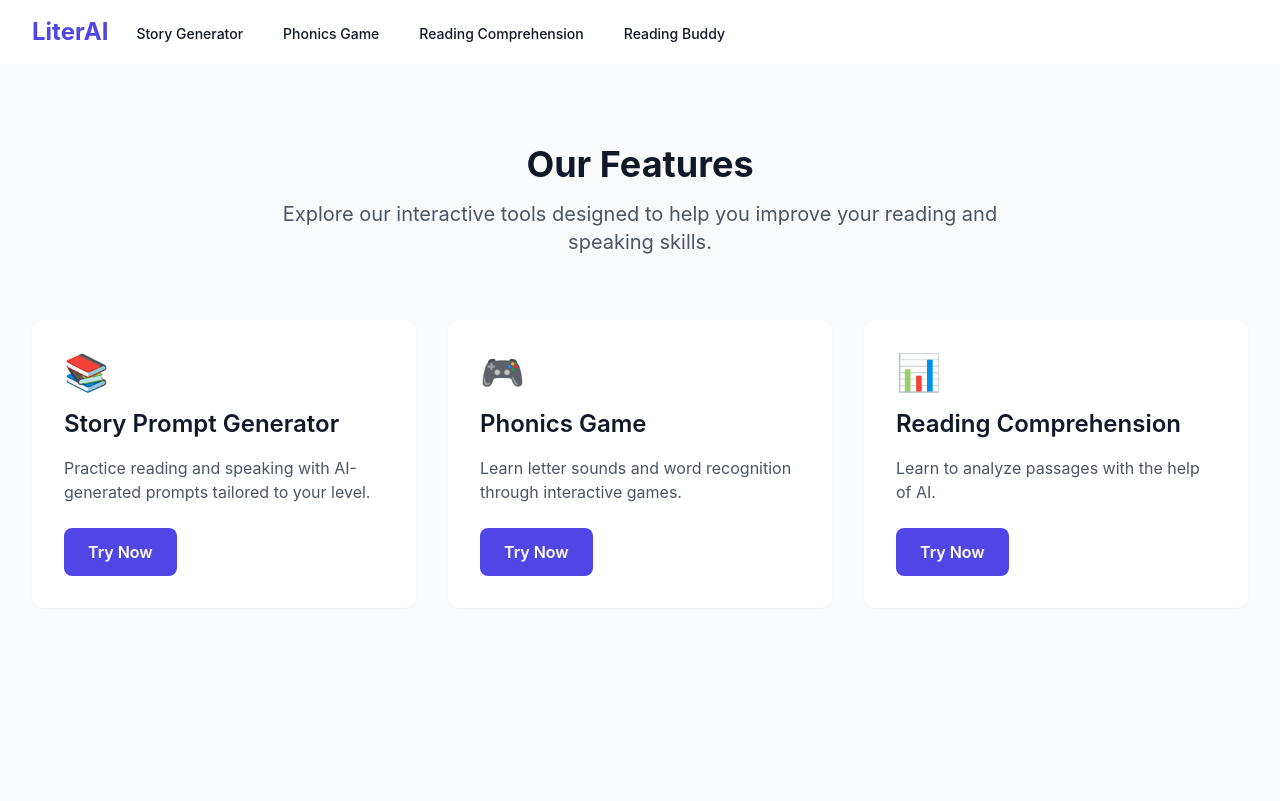
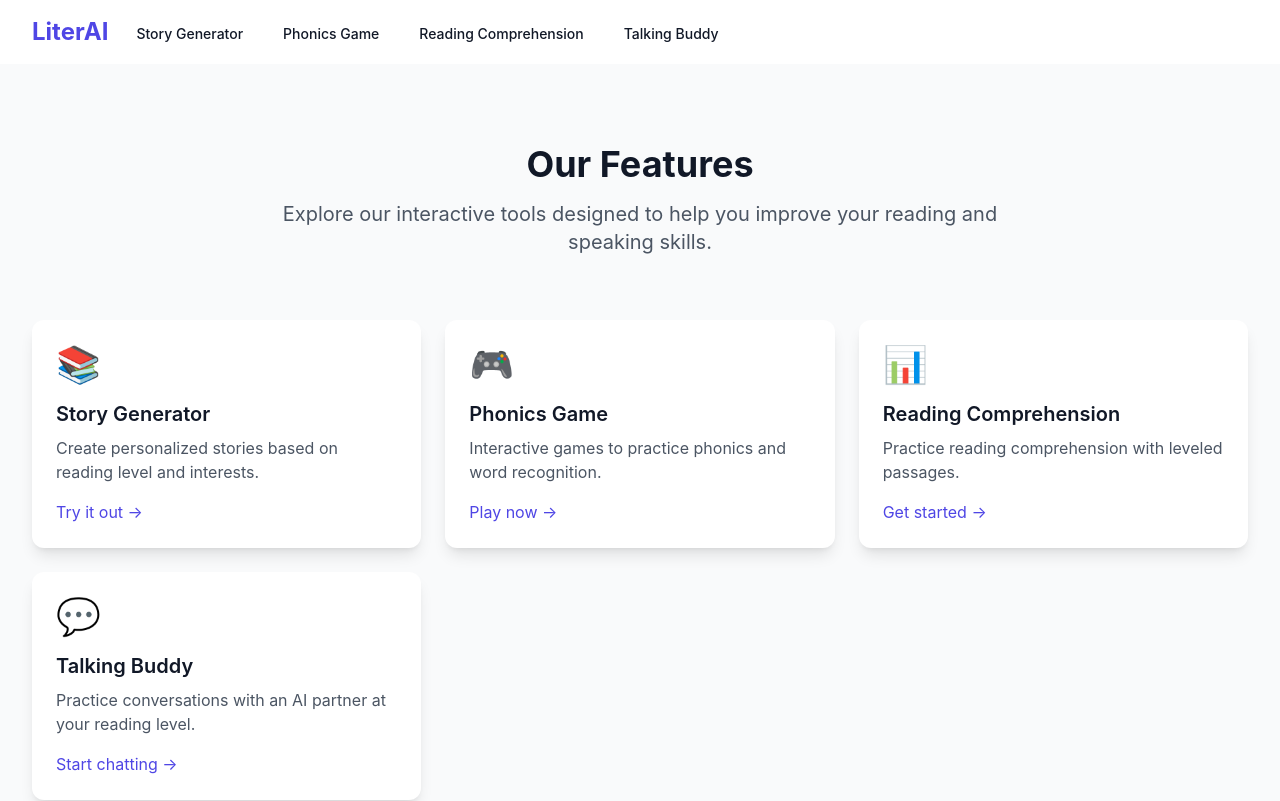
Before and after one commit to emyms29/literai, a React (Vite) app: page /features in a window 1280 px wide. Shown: the top 801 px of the page. Built offline with nearby package versions, Linux system fonts and the light colour scheme.

Commit message:
text generation

```diff
--- a/src/components/Footer.tsx
+++ b/src/components/Footer.tsx
@@ -30,7 +30,7 @@ const Footer = () => {
               </li>
               <li>
                 <Link to="/reading-buddy" className="text-gray-400 hover:text-white transition-colors">
-                  Reading Buddy
+                  Talking Buddy
                 </Link>
               </li>
             </ul>
--- a/src/components/Navbar.tsx
+++ b/src/components/Navbar.tsx
@@ -36,7 +36,7 @@ const Navbar: React.FC = () => {
                 to="/reading-buddy"
                 className="inline-flex items-center px-1 pt-1 text-sm font-medium text-gray-900 hover:text-primary"
               >
-                Reading Buddy
+                Talking Buddy
               </Link>
             </div>
           </div>
--- a/src/components/ReadingBuddy.tsx
+++ b/src/components/ReadingBuddy.tsx
@@ -95,7 +95,7 @@ const ReadingBuddy: React.FC<ReadingBuddyProps> = ({ lexileLevel }) => {
             <span className="text-2xl">📚</span>
           </div>
           <div>
-            <h2 className="text-xl font-bold">Reading Buddy</h2>
+            <h2 className="text-xl font-bold">Talking Buddy</h2>
             <p className="text-gray-600">Lexile Level: {lexileLevel}</p>
           </div>
         </div>
--- a/src/components/ReadingLevelAnalyzer.tsx
+++ b/src/components/ReadingLevelAnalyzer.tsx
@@ -181,29 +181,66 @@ const ReadingLevelAnalyzer: React.FC = () => {
   const [questionStatus, setQuestionStatus] = useState<{ [key: number]: boolean }>({});
   const [isLoading, setIsLoading] = useState<boolean>(false);
   const [error, setError] = useState<string | null>(null);
+  const [progress, setProgress] = useState<number>(0);
 
-  const generatePassage = () => {
+  const generatePassage = async () => {
     setIsLoading(true);
     setError(null);
+    setProgress(0);
+
+    // Simulate progress updates
+    const progressInterval = setInterval(() => {
+      setProgress(prev => Math.min(prev + 10, 90));
+    }, 500);
 
     try {
-      // Get passages for the selected difficulty
-      const difficultyPassages = SAMPLE_PASSAGES.filter(
-        passage => passage.difficulty === selectedDifficulty
-      );
+      console.log('Generating passage for difficulty:', selectedDifficulty);
 
-      if (difficultyPassages.length === 0) {
-        throw new Error('No passages available for this difficulty level');
+      const response = await fetch('http://localhost:3001/api/generate-passage', {
+        method: 'POST',
+        headers: {
+          'Content-Type': 'application/json',
+          'Accept': 'application/json'
+        },
+        body: JSON.stringify({
+          difficulty: selectedDifficulty
+        }),
+      });
+
+      clearInterval(progressInterval);
+      setProgress(100);
+
+      console.log('API Response status:', response.status);
+
+      if (!response.ok) {
+        const errorText = await response.text();
+        console.error('Error response:', errorText);
+        throw new Error(`HTTP error! status: ${response.status}`);
       }
 
-      // Randomly select a passage
-      const randomIndex = Math.floor(Math.random() * difficultyPassages.length);
-      const newPassage = difficultyPassages[randomIndex];
+      const data = await response.json();
+      console.log('API Response data:', data);
 
+      if (!data.success) {
+        throw new Error(data.error || 'Failed to generate passage');
+      }
+
+      if (!data.passage) {
+        throw new Error('No passage data received');
+      }
+
+      const newPassage = {
+        ...data.passage,
+        id: Date.now(),
+        lexileLevel: selectedDifficulty === 'beginner' ? 650 :
+                    selectedDifficulty === 'intermediate' ? 850 : 1050
+      };
+
+      console.log('Generated new passage:', newPassage);
       handlePassageSelect(newPassage);
     } catch (err) {
-      setError('Failed to generate passage. Please try again.');
-      console.error('Error generating passage:', err);
+      console.error('Detailed error:', err);
+      setError(err.message || 'Failed to generate passage. Please try again.');
     } finally {
       setIsLoading(false);
     }
@@ -325,6 +362,21 @@ const ReadingLevelAnalyzer: React.FC = () => {
               'Generate Passage'
             )}
           </motion.button>
+          {isLoading && (
+            <div className="mt-4 w-full max-w-md mx-auto">
+              <div className="h-2 bg-gray-200 rounded-full overflow-hidden">
+                <motion.div
+                  className="h-full bg-primary"
+                  initial={{ width: 0 }}
+                  animate={{ width: `${progress}%` }}
+                  transition={{ duration: 0.3 }}
+                />
+              </div>
+              <p className="text-sm text-gray-600 mt-2">
+                {progress < 100 ? 'Generating your passage...' : 'Almost done!'}
+              </p>
+            </div>
+          )}
           {error && (
             <p className="mt-4 text-red-600">{error}</p>
           )}
--- a/src/pages/Features.tsx
+++ b/src/pages/Features.tsx
@@ -39,26 +39,54 @@ const Features = () => {
           </p>
         </motion.div>
 
-        <div className="grid grid-cols-1 md:grid-cols-3 gap-8">
-          {features.map((feature, index) => (
-            <motion.div
-              key={feature.title}
-              initial={{ opacity: 0, y: 20 }}
-              animate={{ opacity: 1, y: 0 }}
-              transition={{ duration: 0.8, delay: index * 0.2 }}
-              className="bg-white p-8 rounded-xl shadow-sm hover:shadow-md transition-shadow"
-            >
-              <div className="text-4xl mb-4">{feature.icon}</div>
-              <h3 className="text-2xl font-semibold mb-4">{feature.title}</h3>
-              <p className="text-gray-600 mb-6">{feature.description}</p>
-              <Link
-                to={feature.path}
-                className="inline-block bg-primary text-white px-6 py-3 rounded-lg font-semibold hover:bg-primary/90 transition-colors"
-              >
-                Try Now
-              </Link>
-            </motion.div>
-          ))}
+        <div className="grid grid-cols-1 md:grid-cols-2 lg:grid-cols-3 gap-6">
+          <motion.div
+            whileHover={{ scale: 1.02 }}
+            className="bg-white p-6 rounded-xl shadow-lg"
+          >
+            <div className="text-4xl mb-4">📚</div>
+            <h3 className="text-xl font-semibold mb-2">Story Generator</h3>
+            <p className="text-gray-600 mb-4">Create personalized stories based on reading level and interests.</p>
+            <Link to="/story-prompt" className="text-primary hover:text-primary/80">
+              Try it out →
+            </Link>
+          </motion.div>
+
+          <motion.div
+            whileHover={{ scale: 1.02 }}
+            className="bg-white p-6 rounded-xl shadow-lg"
+          >
+            <div className="text-4xl mb-4">🎮</div>
+            <h3 className="text-xl font-semibold mb-2">Phonics Game</h3>
+            <p className="text-gray-600 mb-4">Interactive games to practice phonics and word recognition.</p>
+            <Link to="/phonics" className="text-primary hover:text-primary/80">
+              Play now →
+            </Link>
+          </motion.div>
+
+          <motion.div
+            whileHover={{ scale: 1.02 }}
+            className="bg-white p-6 rounded-xl shadow-lg"
+          >
+            <div className="text-4xl mb-4">📊</div>
+            <h3 className="text-xl font-semibold mb-2">Reading Comprehension</h3>
+            <p className="text-gray-600 mb-4">Practice reading comprehension with leveled passages.</p>
+            <Link to="/analyzer" className="text-primary hover:text-primary/80">
+              Get started →
+            </Link>
+          </motion.div>
+
+          <motion.div
+            whileHover={{ scale: 1.02 }}
+            className="bg-white p-6 rounded-xl shadow-lg"
+          >
+            <div className="text-4xl mb-4">💬</div>
+            <h3 className="text-xl font-semibold mb-2">Talking Buddy</h3>
+            <p className="text-gray-600 mb-4">Practice conversations with an AI partner at your reading level.</p>
+            <Link to="/reading-buddy" className="text-primary hover:text-primary/80">
+              Start chatting →
+            </Link>
+          </motion.div>
         </div>
       </div>
     </div>
--- a/src/pages/reading-buddy.tsx
+++ b/src/pages/reading-buddy.tsx
@@ -14,9 +14,9 @@ const ReadingBuddyPage = () => {
           transition={{ duration: 0.5 }}
           className="text-center mb-12"
         >
-          <h1 className="text-4xl font-bold text-gray-900 mb-4">Reading Buddy</h1>
+          <h1 className="text-4xl font-bold text-gray-900 mb-4">Talking Buddy</h1>
           <p className="text-xl text-gray-600 max-w-3xl mx-auto">
-            Your personal AI reading assistant, here to help you improve your reading skills!
+            Your personal AI conversation partner, here to help you practice your language skills!
           </p>
         </motion.div>
 
```
Also changed, not shown: server.js (+76 -0 lines). Lines whose indentation alone changed are shown as unchanged.
